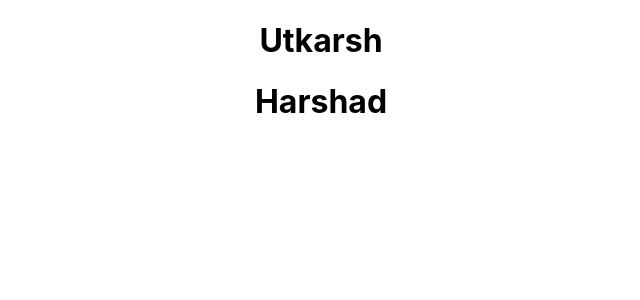
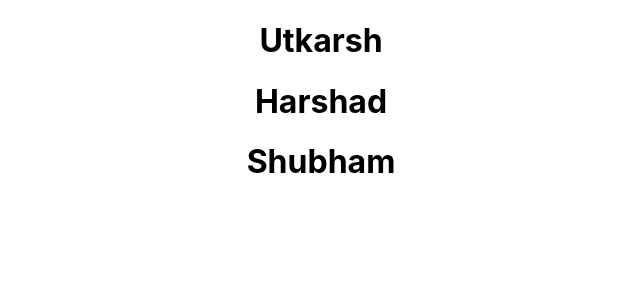
Before and after one commit to Utkarshp23/BMP-frontend, a React (Create React App) app: page / in a window 1280 px wide. Shown: the top 300 px of the page, without its empty margins (319-959 px from the left). Built offline with nearby package versions, Linux system fonts and the light colour scheme.

Commit message:
Shubham Entered

```diff
--- a/src/App.js
+++ b/src/App.js
@@ -5,6 +5,7 @@ function App() {
     <div className="App">
       <h1>Utkarsh</h1>
       <h1>Harshad</h1>
+      <h1>Shubham</h1>
     </div>
   );
 }
```
